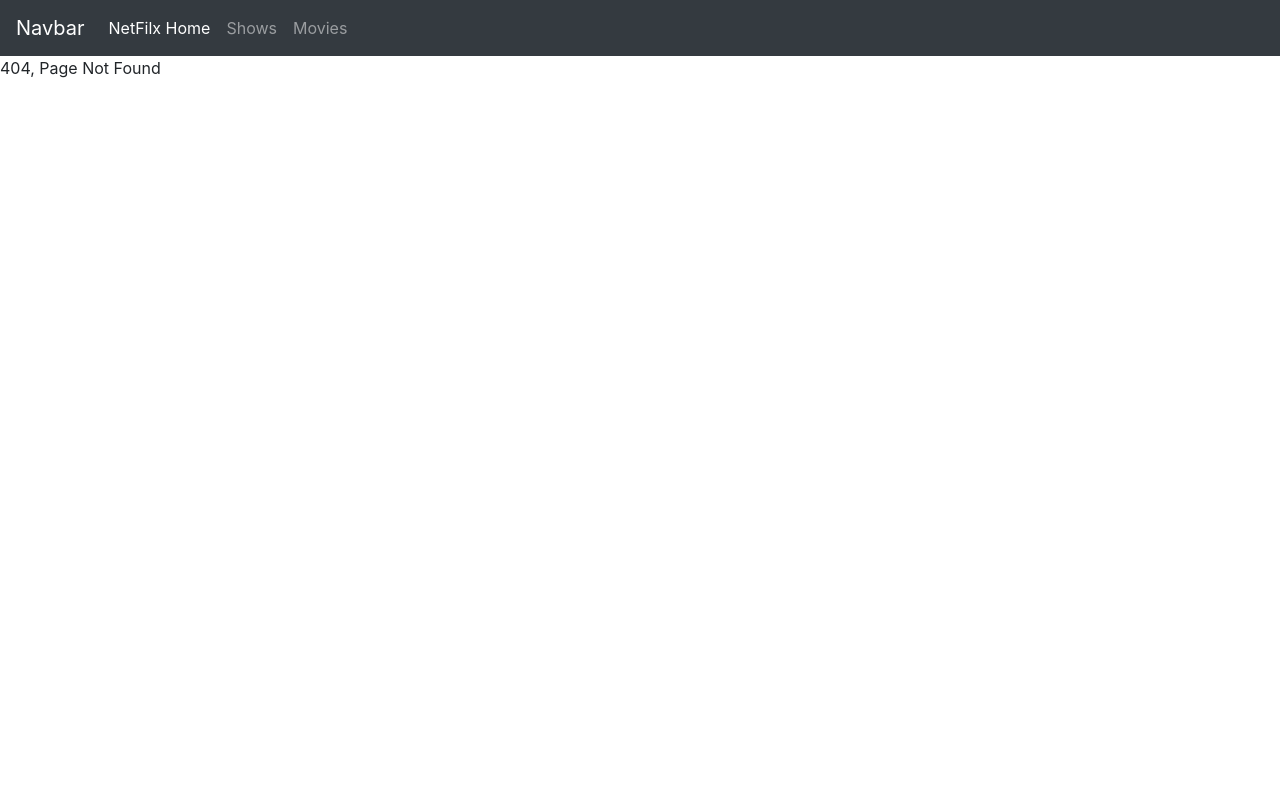
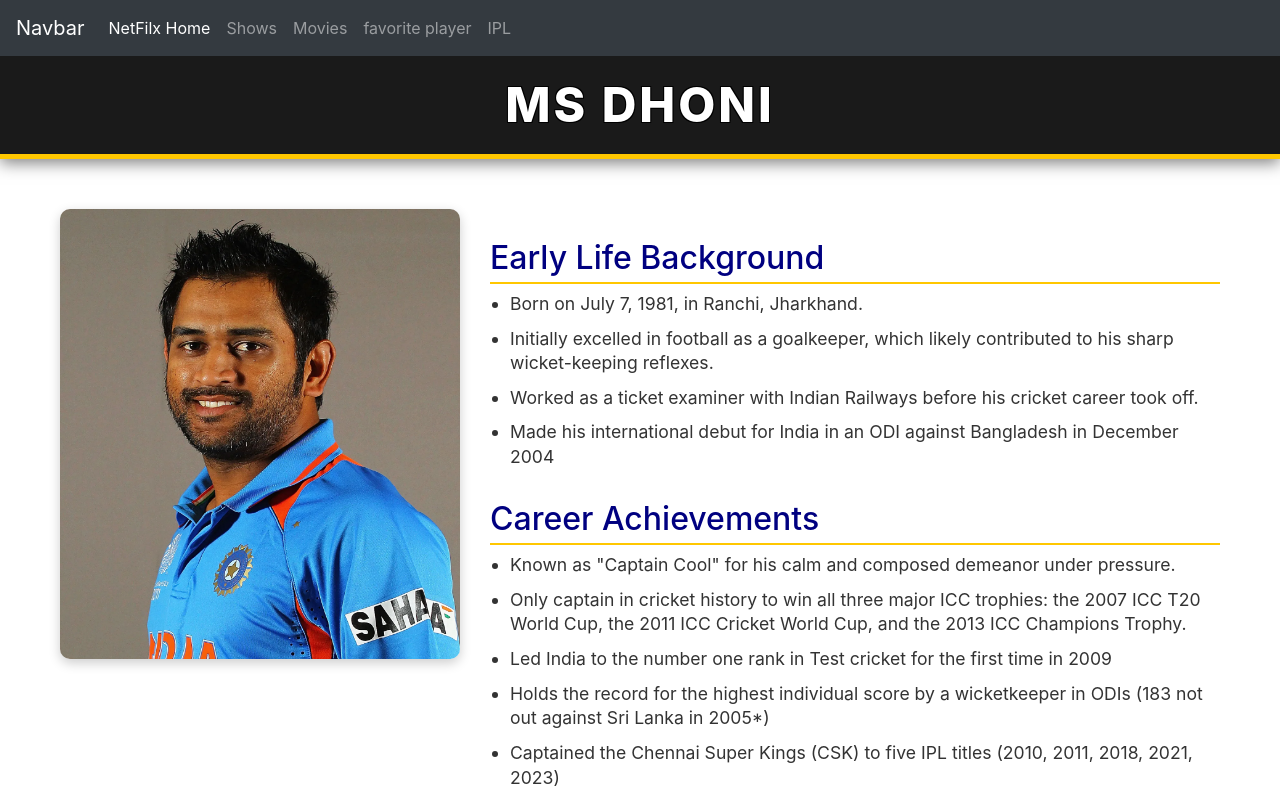
Before and after one commit to Dhananjay137/Learning26, a React (Vite) app: page /PlayerHome in a window 1280 px wide. Before the commit this address had no page. Shown: the top 800 px of the page. Built offline with nearby package versions, Linux system fonts and the light colour scheme.

Commit message:
combine regular code and tasks by routing

```diff
--- a/src/App.jsx
+++ b/src/App.jsx
@@ -22,6 +22,9 @@ import { NetflixShows } from './components/NetflixShows'
 import { HomeComponent } from './components/HomeComponent'
 import { ErrorNotFound } from './components/ErrorNotFound'
 import { Watch } from './components/Watch'
+import { PlayerHome } from './components/tasks/myFavoritePlayer/PlayerHome'
+import { IPLHome } from './components/tasks/ipl/IPLHome'
+import { TeamDetails } from './components/tasks/ipl/TeamDetails'
 //import './App.css'
 
 function App() {
@@ -35,6 +38,14 @@ function App() {
       <Route path='/NetflixShows' element={<NetflixShows/>}></Route>
       <Route path='/NetflixMovies' element={<NetflixMovies/>}></Route>
       <Route path='/Watch/:name' element={<Watch/>}></Route>
+
+      {/*my favorite player */}
+      <Route path='/PlayerHome' element={<PlayerHome/>}></Route>
+
+      {/*IPL */}
+      <Route path='/IPLHome' element={<IPLHome/>}></Route>
+      <Route path='/TeamDetails/:teamName' element={<TeamDetails/>}></Route>
+
     </Routes>
     </>
   )
--- /dev/null
+++ b/src/assets/css/playerContent.css
@@ -0,0 +1,62 @@
+/* Main container for the entire content component */
+.content-container {
+  display: flex;
+  flex-direction: column; /* Stacks vertically by default on mobile */
+  gap: 30px;              /* Space between the image and the text block */
+  padding: 20px;          /* Inner padding */
+  max-width: 1200px;      /* Prevents content from getting too wide on large screens */
+  margin: 0 auto;         /* Centers the content block horizontally */
+  color: #333;            /* Default text color */
+}
+
+/* Styles for the image itself */
+.dhoni-image {
+  height: auto;           /* Maintain aspect ratio */
+  width: 100%;            /* Image takes full width of its container */
+  max-width: 400px;       /* Constrains the max width of the image */
+  max-height: 450px;
+  border-radius: 10px;    /* Softens the corners */
+  box-shadow: 0 4px 12px rgba(0, 0, 0, 0.2); /* Adds depth */
+  display: block;         /* Ensures proper alignment */
+  margin: 0 auto;         /* Centers image on mobile screens */
+}
+
+/* Container for all the text sections (H1s and ULs) */
+.text-content-wrapper {
+  flex-grow: 1;           /* Allows this block to take up remaining space in a flex layout */
+}
+
+/* Styling for all H1 headings within the content */
+.text-content-wrapper h1 {
+  color: #000080;         /* Navy blue heading color (Team India blue) */
+  border-bottom: 2px solid #FFC700; /* Yellow underline accent (CSK yellow) */
+  padding-bottom: 5px;    /* Space between text and the line */
+  margin-top: 30px;       /* Space above each main section title */
+  font-size: 2rem;
+}
+
+/* Styling for all unordered lists (bullet points) */
+.text-content-wrapper ul {
+  list-style-type: disc;  /* Use standard bullet points */
+  margin-left: 20px;      /* Indentation for the list */
+  padding: 0;
+}
+
+/* Styling for individual list items */
+.text-content-wrapper li {
+  margin-bottom: 10px;    /* Space between bullet points */
+  line-height: 1.4;       /* Better readability for long text */
+  font-size: 1.1rem;      /* Slightly larger font for list items */
+}
+
+/* --- Desktop Layout (Image next to Text) --- */
+@media (min-width: 768px) {
+  .content-container {
+    flex-direction: row;  /* Arranges image and text side-by-side on desktop */
+  }
+
+  .dhoni-image {
+    /* Resets mobile centering and fits into the flex layout */
+    margin: 0;
+  }
+}
--- /dev/null
+++ b/src/assets/css/playerHeader.css
@@ -0,0 +1,37 @@
+/* Container for the entire header */
+.header-container {
+  background-color: #1a1a1a; /* Very dark gray/near black background */
+  color: #ffffff;            /* White text for contrast */
+  padding: 20px 40px;        /* Spacing above/below and left/right */
+  text-align: center;        /* Centers the title within the header */
+  border-bottom: 5px solid #FFC700; /* A bold yellow bottom border (CSK yellow) */
+  box-shadow: 0 4px 15px rgba(0, 0, 0, 0.5); /* Subtle shadow for depth */
+  margin-bottom: 30px;       /* Pushes content below the header down */
+}
+
+/* Styling for the h1 title */
+.header-title {
+  margin: 0;                 /* Removes default margin from the h1 */
+  font-size: 3rem;           /* Large, prominent font size */
+  font-weight: 800;          /* Bold font weight */
+  letter-spacing: 3px;       /* Spreads letters out a bit for style */
+  text-transform: uppercase; /* Makes all letters capital */
+
+  /* Optional: Add a text shadow for an embossed effect */
+  text-shadow:
+    -1px -1px 0 #000,
+    1px -1px 0 #000,
+    -1px 1px 0 #000,
+    1px 1px 0 #000;
+}
+
+/* Optional: Media query for responsiveness on smaller screens */
+@media (max-width: 600px) {
+  .header-container {
+    padding: 15px 20px;
+  }
+  .header-title {
+    font-size: 2rem;
+    letter-spacing: 1px;
+  }
+}
--- a/src/components/MapDemo6.jsx
+++ b/src/components/MapDemo6.jsx
@@ -2,7 +2,7 @@ import React from 'react'
 
 export const MapDemo6 = () => {
   let project_status = [
-    {taskId:101,projectTaskName:'market Researcher',assignTo:'Ansh j.',priority:'high',dueDate:'10-feb-2026',completion:100},
+    {taskId:101,projectTaskName:'market Researcher',assignTo:'Ansh j.',priority:'high',dueDate:'10-feb-2026',completion:100,},
     {taskId:102,projectTaskName:'UI/UX Wireframes',assignTo:'Mike k.',priority:'medium',dueDate:'15-feb-2026',completion:45},
     {taskId:103,projectTaskName:'API Integration',assignTo:'Leo T.',priority:'high',dueDate:'30-feb-2026',completion:85},
     {taskId:104,projectTaskName:'Beta Testing',assignTo:'Sarah J.',priority:'low',dueDate:'1-march-2026',completion:10},
--- a/src/components/Navbar.jsx
+++ b/src/components/Navbar.jsx
@@ -33,6 +33,12 @@ export const Navbar = () => {
             <li className='nav-item'>
               <Link className='nav-link' to='/NetflixMovies'>Movies</Link>
             </li>
+            <li className='nav-item'>
+              <Link className='nav-link' to='/PlayerHome'>favorite player</Link>
+            </li>
+            <li className='nav-item'>
+              <Link className='nav-link' to='/IPLHome'>IPL</Link>
+            </li>
           </ul>
         </div>
       </nav>
--- /dev/null
+++ b/src/components/tasks/ipl/IPLHome.jsx
@@ -0,0 +1,23 @@
+import React from 'react'
+import { Link } from 'react-router-dom'
+
+export const IPLHome = () => {
+  let iplTeams = [
+    {id:1,name:'CSK'},
+    {id:2,name:'DC'},
+    {id:3,name:'GT'},
+    {id:4,name:'KKR'},
+    {id:5,name:'LSG'},
+    {id:6,name:'MI'},
+    {id:7,name:'PK'},
+    {id:8,name:'RR'},
+    {id:9,name:'RCB'},
+    {id:10,name:'SRH'},
+  ]
+  return (
+    <div>
+      <h1>IPL</h1>
+      {iplTeams.map((team) => <li><Link to={`/TeamDetails/${team.name}`}>{team.name}</Link></li>)}
+    </div>
+  )
+}
--- /dev/null
+++ b/src/components/tasks/ipl/TeamDetails.jsx
@@ -0,0 +1,9 @@
+import React from 'react'
+import { useParams } from 'react-router-dom'
+
+export const TeamDetails = () => {
+  let teamName = useParams().teamName
+  return (
+    <div>Playing {teamName}.....</div>
+  )
+}
--- /dev/null
+++ b/src/components/tasks/myFavoritePlayer/ContentComponent.jsx
@@ -0,0 +1,43 @@
+import React from 'react'
+import '../../../assets/css/playerContent.css'
+import imagePath from '../../../assets/ms_dhoni.jpeg'
+
+export const ContentComponent = () => {
+  return (
+    <div className='content-container'>
+      <img src={imagePath} alt='MS Dhoni' className='dhoni-image'></img>
+      <div className='text-content-wrapper'>
+        <h1>Early Life Background</h1>
+        <ul>
+          <li>Born on July 7, 1981, in Ranchi, Jharkhand.</li>
+          <li>Initially excelled in football as a goalkeeper, which likely contributed to his sharp wicket-keeping reflexes.</li>
+          <li>Worked as a ticket examiner with Indian Railways before his cricket career took off.</li>
+          <li>Made his international debut for India in an ODI against Bangladesh in December 2004</li>
+        </ul>
+        <h1>Career Achievements</h1>
+        <ul>
+          <li>Known as "Captain Cool" for his calm and composed demeanor under pressure.</li>
+          <li>Only captain in cricket history to win all three major ICC trophies: the 2007 ICC T20 World Cup, the 2011 ICC Cricket World Cup, and the 2013 ICC Champions Trophy.</li>
+          <li>Led India to the number one rank in Test cricket for the first time in 2009</li>
+          <li>Holds the record for the highest individual score by a wicketkeeper in ODIs (183 not out against Sri Lanka in 2005*)</li>
+          <li>Captained the Chennai Super Kings (CSK) to five IPL titles (2010, 2011, 2018, 2021, 2023)</li>
+          <li>Inducted into the ICC Cricket Hall of Fame in June 2025.</li>
+        </ul>
+
+        <h1>Playing Style and Legacy</h1>
+        <ul>
+          <li>A right-handed batsman and wicket-keeper known for his powerful hitting and the iconic "helicopter shot".</li>
+          <li>Recognized as one of the best "finishers" in limited-overs cricket, often guiding India to victory in high-pressure situations.</li>
+          <li>Holds the world record for the most stumpings effected in all three formats of international cricket (195 total).</li>
+        </ul>
+        <h1>Post-Retirement and Business Ventures</h1>
+        <ul>
+          <li>Retired from international cricket on August 15, 2020.</li>
+          <li>Holds an honorary rank of Lieutenant Colonel in the Indian Territorial Army's Parachute Regiment.</li>
+          <li>Invested in various businesses, including a sportswear brand (SEVEN), a production house (Dhoni Entertainment), a football club (Chennaiyin FC), and a plant-based protein company (Shaka Harry).</li>
+          <li>Enjoys spending time with family and indulging in his passion for motorcycles and organic farming after retirement.</li>
+        </ul>
+      </div>
+    </div>
+  )
+}
--- /dev/null
+++ b/src/components/tasks/myFavoritePlayer/HeaderComponent.jsx
@@ -0,0 +1,10 @@
+import React from 'react'
+import '../../../assets/css/playerHeader.css'
+
+export const HeaderComponent = () => {
+  return (
+    <div className='header-container'>
+      <h1 className='header-title'>MS Dhoni</h1>
+    </div>
+  )
+}
--- /dev/null
+++ b/src/components/tasks/myFavoritePlayer/PlayerHome.jsx
@@ -0,0 +1,12 @@
+import React from 'react'
+import { HeaderComponent } from './HeaderComponent'
+import { ContentComponent } from './ContentComponent'
+
+export const PlayerHome = () => {
+  return (
+    <>
+    <HeaderComponent></HeaderComponent>
+    <ContentComponent></ContentComponent>
+    </>
+  )
+}
```
Also changed, not shown: src/assets/ms_dhoni.jpeg (added).
